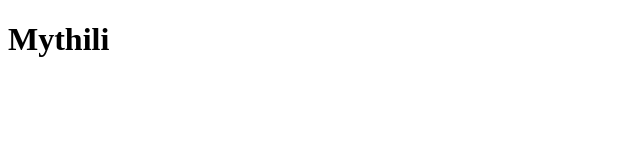
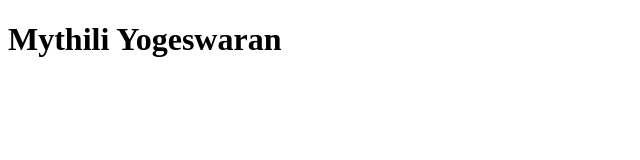
Before and after one commit to CMYTHILISREE/samplerepo, a plain HTML site: page index.html in a window 1280 px wide. Shown: the whole page, without its empty margins (0-640 px from the left). Drawn offline with Linux system fonts and the light colour scheme.

Commit message:
feat:changed my full name

```diff
--- a/index.html
+++ b/index.html
@@ -6,6 +6,6 @@
     <title>Document</title>
 </head>
 <body>
-    <h1>Mythili</h1>
+    <h1>Mythili Yogeswaran</h1>
 </body>
 </html>
```
